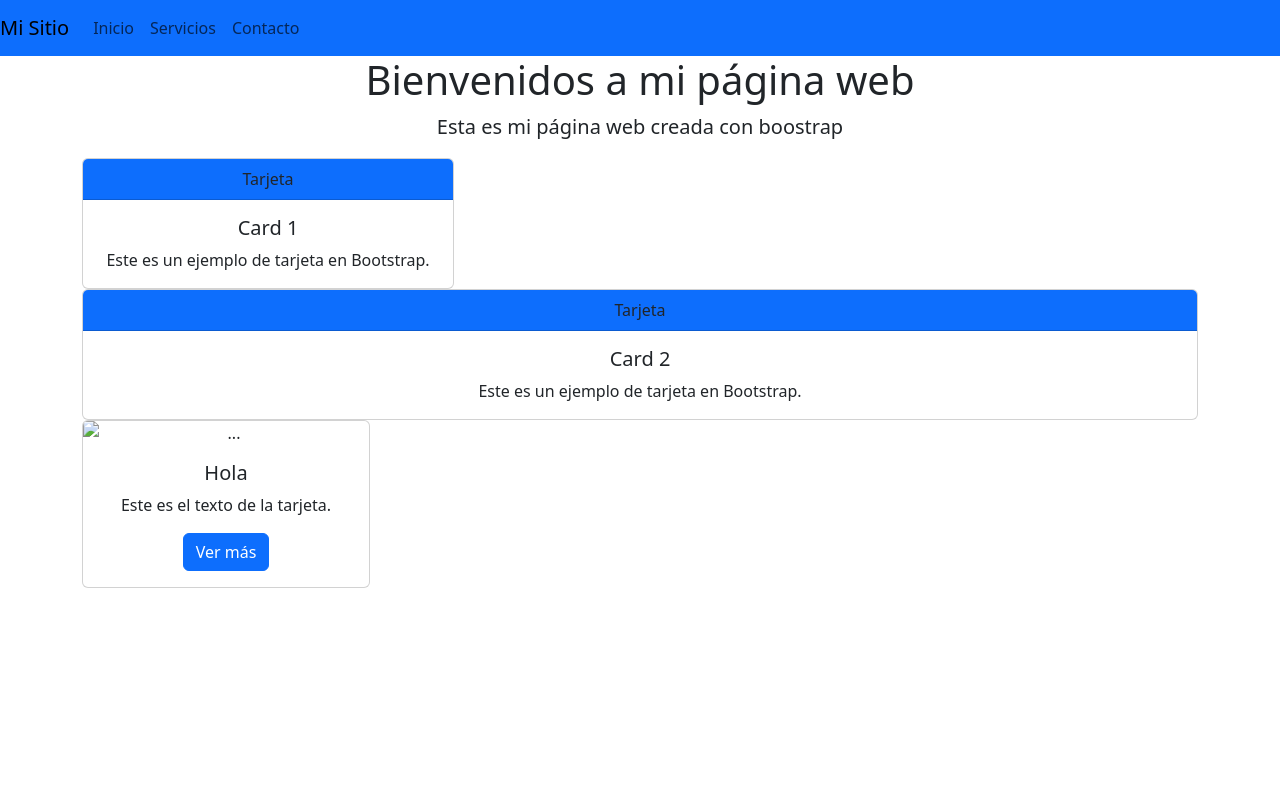
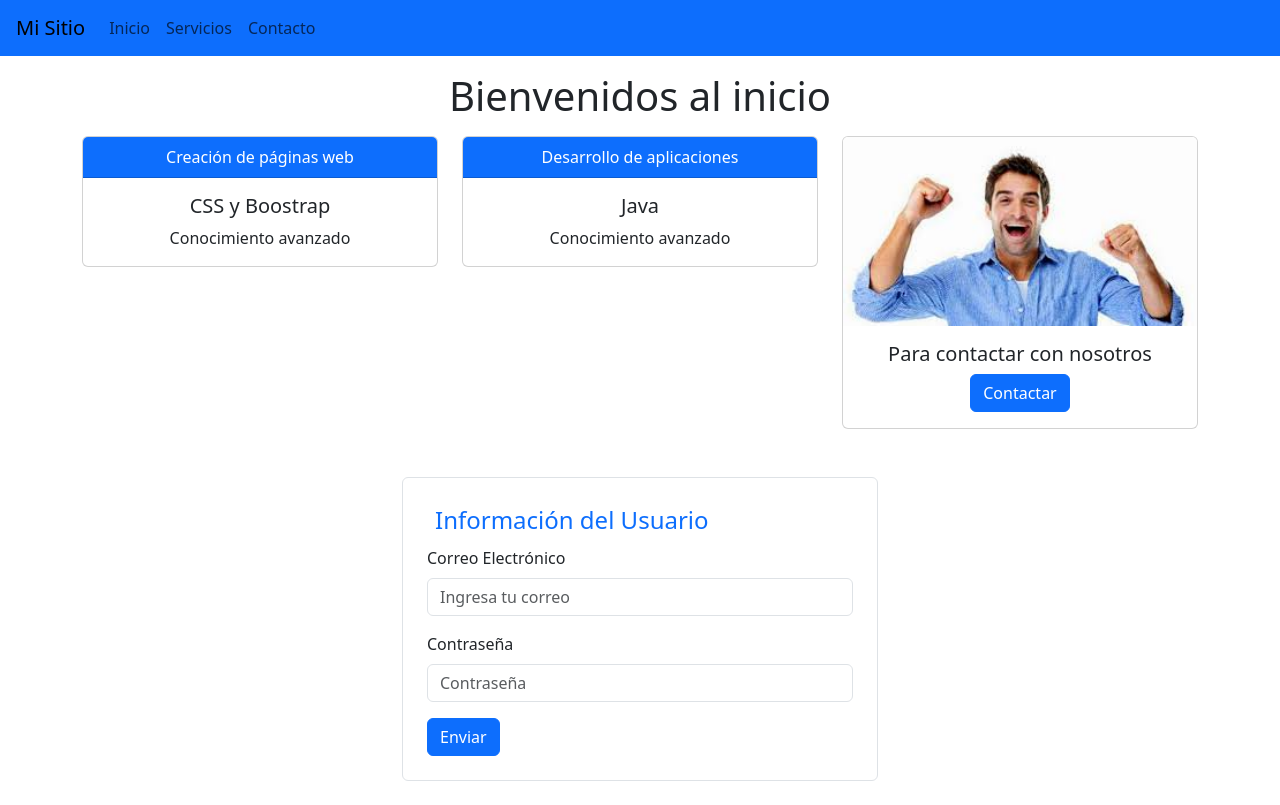
Before and after one commit to anamontero14/anamontero14.github.io, a plain HTML site: page web/boost2.html in a window 1280 px wide. Drawn offline with nearby package versions, Linux system fonts and the light colour scheme.

Commit message:
Cambios varios

```diff
--- a/web/boost2.html
+++ b/web/boost2.html
@@ -3,13 +3,13 @@
 <head>
 	<meta charset="utf-8">
 	<meta name="viewport" content="width=device-width, initial-scale=1">
-	<title>Boostrap ejercicio 2</title>
+	<title>Bootstrap ejercicio 2</title>
 	<link href="https://cdn.jsdelivr.net/npm/bootstrap@5.3.3/dist/css/bootstrap.min.css" rel="stylesheet" integrity="sha384-QWTKZyjpPEjISv5WaRU9OFeRpok6YctnYmDr5pNlyT2bRjXh0JMhjY6hW+ALEwIH" crossorigin="anonymous">
 </head>
 <body>
 
 	<nav class="navbar navbar-expand-lg navbar-light bg-primary bs-primary-bg-subtle">
-	    <a class="navbar-brand" href="#">Mi Sitio</a>
+	    <a class="navbar-brand ms-3" href="#">Mi Sitio</a>
 	    <button class="navbar-toggler" type="button" data-toggle="collapse" data-target="#navbarNav">
 	        <span class="navbar-toggler-icon"></span>
 	    </button>
@@ -22,51 +22,59 @@
 	    </div>
 	</nav>
 
-		<h1 class="text-center">Bienvenidos a mi página web</h1>
-		<p class="lead text-center">Esta es mi página web creada con boostrap</p>
+	<!--Poner aquí el espaciado con boostrap-->
+	<h1 class="text-center mt-3 mb-3">Bienvenidos al inicio</h1>
 
 	<div class="container text-center">
-	<div class="row align-items-center">
-		<div class="col">
+	    <div class="row">
+	        <!-- Tarjeta 1 -->
 	        <div class="col-md-4">
 	            <div class="card">
-            	<div class="card-header bg-primary">Tarjeta</div>
+	                <div class="card-header bg-primary text-white">Creación de páginas web</div>
 	                <div class="card-body">
-                    <h5 class="card-title">Card 1</h5>
-                    <p class="card-text">Este es un ejemplo de tarjeta en Bootstrap.</p>
+	                    <h5 class="card-title">CSS y Boostrap</h5>
+	                    <p class="card-text">Conocimiento avanzado</p>
+	                </div>
+	            </div>
+	        </div>
+	        <!-- Tarjeta 2 -->
+	        <div class="col-md-4">
+	            <div class="card">
+	                <div class="card-header bg-primary text-white">Desarrollo de aplicaciones</div>
+	                <div class="card-body">
+	                    <h5 class="card-title">Java</h5>
+	                    <p class="card-text">Conocimiento avanzado</p>
+	                </div>
+	            </div>
+	        </div>
+	        <!-- Tarjeta 3 -->
+	        <div class="col-md-4">
+	            <div class="card">
+	                <img src="../img/hombre-feliz.jpg" class="card-img-top" alt="...">
+	                <div class="card-body">
+	                    <h5 class="card-title">Para contactar con nosotros</h5>
+	                    <a href="#" class="btn btn-primary">Contactar</a>
 	                </div>
 	            </div>
 	        </div>
 	    </div>
 	</div>
 
-		<div class="col">
-            <div class="card">
-            	<div class="card-header bg-primary">Tarjeta</div>
-	                <div class="card-body">
-	                    <h5 class="card-title">Card 2</h5>
-	                    <p class="card-text">Este es un ejemplo de tarjeta en Bootstrap.</p>
+	<form class="container mt-5 mb-4" style="max-width: 500px;">
+	    <fieldset class="border p-4 rounded">
+	        <legend class="w-auto px-2 text-primary">Información del Usuario</legend>
+	        <div class="form-group mb-3">
+	            <label for="email" class="form-label">Correo Electrónico</label>
+	            <input type="email" class="form-control" id="email" placeholder="Ingresa tu correo">
 	        </div>
+	        <div class="form-group mb-3">
+	            <label for="password" class="form-label">Contraseña</label>
+	            <input type="password" class="form-control" id="password" placeholder="Contraseña">
 	        </div>
-       		</div>
-       	</div>
+	        <button type="submit" class="btn btn-primary">Enviar</button>
+	    </fieldset>
+	</form>
 
-
-</div>
-
-<div class="container text-center">
-	<div class="col-md-4">
-    	<div class="card" style="width: 18rem;">
-    	<img src="../img/perro.jpg" class="card-img-top" alt="...">
-		    <div class="card-body">
-		        <h5 class="card-title">Hola</h5>
-		        <p class="card-text">Este es el texto de la tarjeta.</p>
-		        <a href="#" class="btn btn-primary">Ver más</a>
-		    </div>
-		</div>
-
-	</div>
-</div>
 
 	<script src="https://cdn.jsdelivr.net/npm/bootstrap@5.3.3/dist/js/bootstrap.bundle.min.js" integrity="sha384-YvpcrYf0tY3lHB60NNkmXc5s9fDVZLESaAA55NDzOxhy9GkcIdslK1eN7N6jIeHz" crossorigin="anonymous"></script>
 
```
Also changed, not shown: index.html (+8 -2 lines), img/hombre-feliz.jpg (added), web/html/Ejercicio1.html (renamed from web/Ejercicio1.html), web/html/EjercicioFormulario.html (renamed from web/EjercicioFormulario.html), web/html/PracticaLoAprendido.html (renamed from web/PracticaLoAprendido.html), web/html/actividad1.html (renamed from web/actividad1.html), web/html/actividad2.html (renamed from web/actividad2.html), web/html/actividad3.html (renamed from web/actividad3.html), web/html/barra.html (renamed from web/barra.html), web/html/ejercicioflex.html (renamed from web/ejercicioflex.html), web/html/pag1.html (renamed from web/pag1.html), web/html/pag2.html (renamed from web/pag2.html), web/html/pag3.html (renamed from web/pag3.html), web/html/prueba.html (renamed from web/prueba.html), 1 more files. Lines whose indentation alone changed are shown as unchanged.
